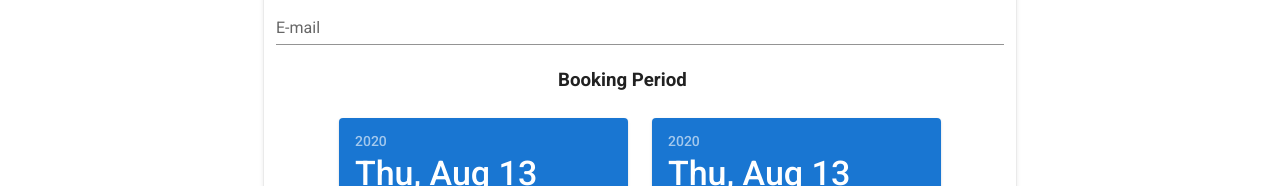
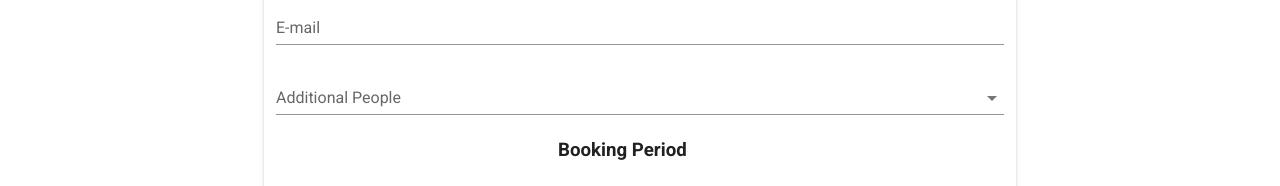
Before and after one commit to Chrono666/camping_spot, a Nuxt app: page /customer/1 in a window 1280 px wide. Shown: the part 416-602 px from the top of the page. Built offline with nearby package versions, Linux system fonts and the light colour scheme.

Commit message:
additional People in new customer form

```diff
--- a/components/Alert/ChangeSecurityAlert.vue
+++ b/components/Alert/ChangeSecurityAlert.vue
@@ -24,7 +24,7 @@
         <v-card-actions>
           <v-spacer></v-spacer>
           <v-btn color="primary" @click="onOk">OK</v-btn>
-          <v-btn color="alert" @click="onChancel">CHANCEL</v-btn>
+          <v-btn color="error" @click="onChancel">CHANCEL</v-btn>
         </v-card-actions>
       </v-card>
     </v-row>
--- a/components/Alert/SecurityAlert.vue
+++ b/components/Alert/SecurityAlert.vue
@@ -24,7 +24,7 @@
         <v-card-actions>
           <v-spacer></v-spacer>
           <v-btn color="primary" @click="onOk">OK</v-btn>
-          <v-btn color="alert" @click="onChancel">CHANCEL</v-btn>
+          <v-btn color="error" @click="onChancel">CHANCEL</v-btn>
         </v-card-actions>
       </v-card>
     </v-row>
--- a/components/Form/CustomerForm.vue
+++ b/components/Form/CustomerForm.vue
@@ -72,6 +72,34 @@
           label="E-mail"
           required
         ></v-text-field>
+        <v-select
+          v-model="customer.additionalPeople"
+          :items="$store.getters.numberOfPeopleArray"
+          label="Additional People"
+          required
+        ></v-select>
+        <v-expansion-panels popout>
+          <v-expansion-panel
+            v-for="(item, i) in this.customer.additionalPeople"
+            :key="i"
+          >
+            <v-expansion-panel-header
+              >Person {{ i + 1 }}</v-expansion-panel-header
+            >
+            <v-expansion-panel-content>
+              <v-text-field
+                v-model="additional.firstName"
+                label="First Name"
+                required
+              ></v-text-field>
+              <v-text-field
+                v-model="additional.lastName"
+                label="Last Name"
+                required
+              ></v-text-field>
+            </v-expansion-panel-content>
+          </v-expansion-panel>
+        </v-expansion-panels>
         <v-row align="center" justify="center">
           <v-col cols="12" sm="3">
             <h3>Booking Period</h3>
@@ -128,9 +156,14 @@ export default {
         other: '',
         phone: '',
         select: null,
+        additionalPeople: '',
         customerAge: new Date().toISOString().substr(0, 10),
         startDate: new Date().toISOString().substr(0, 10),
         endDate: new Date().toISOString().substr(0, 10),
+      },
+      additional: {
+        firstName: '',
+        lastName: '',
       },
       items: ['Driving Licence', 'Passport', 'Personal ID', 'other'],
       checkbox: false,
--- a/store/index.js
+++ b/store/index.js
@@ -2,6 +2,7 @@ export const state = () => ({
   login: false,
   securityCode: '1234',
   overlay: false,
+  numberOfPeople: [],
 })
 
 export const mutations = {
@@ -38,4 +39,12 @@ export const getters = {
   getOverlay(state) {
     return state.overlay
   },
+  numberOfPeopleArray(state) {
+    const number = []
+    for (let i = 0; i <= 20; i++) {
+      number.push(i)
+    }
+    state.numberOfPeople = number
+    return state.numberOfPeople
+  },
 }
```
